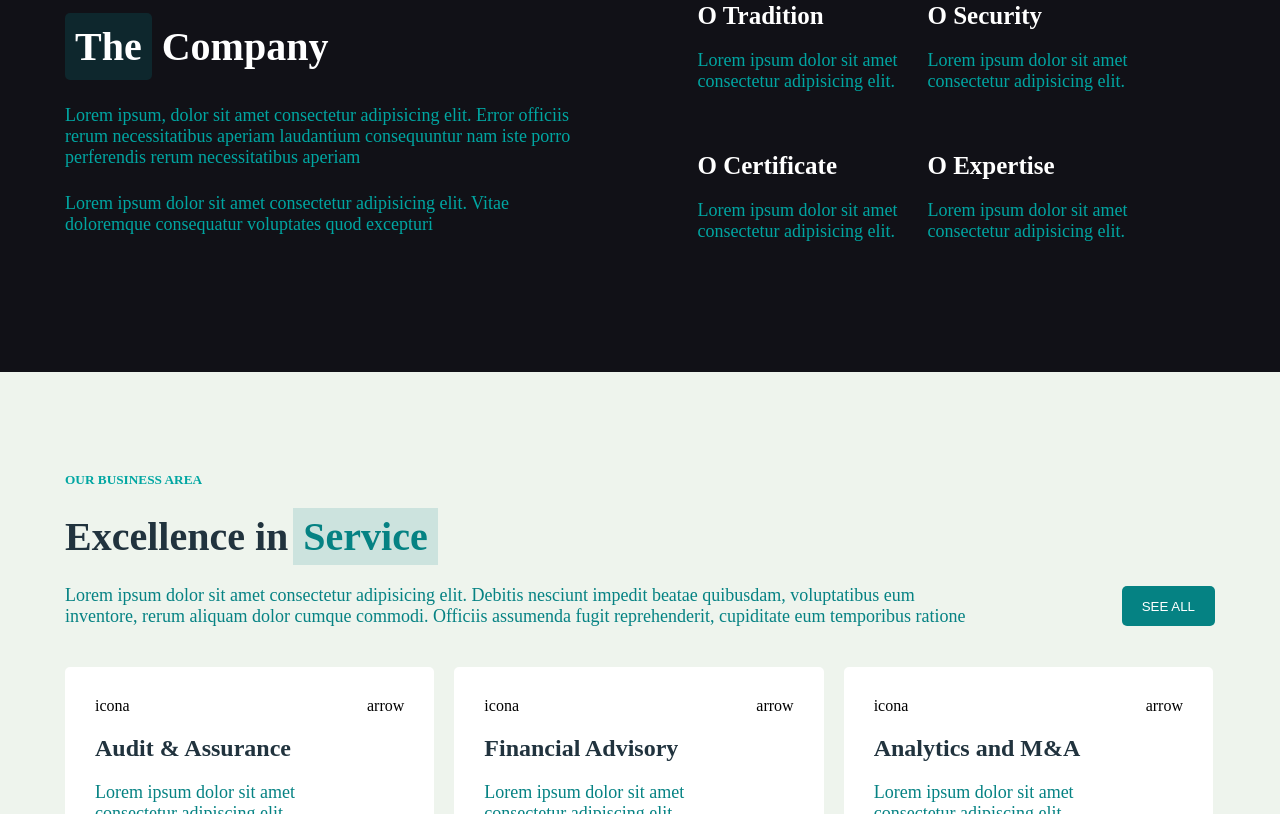
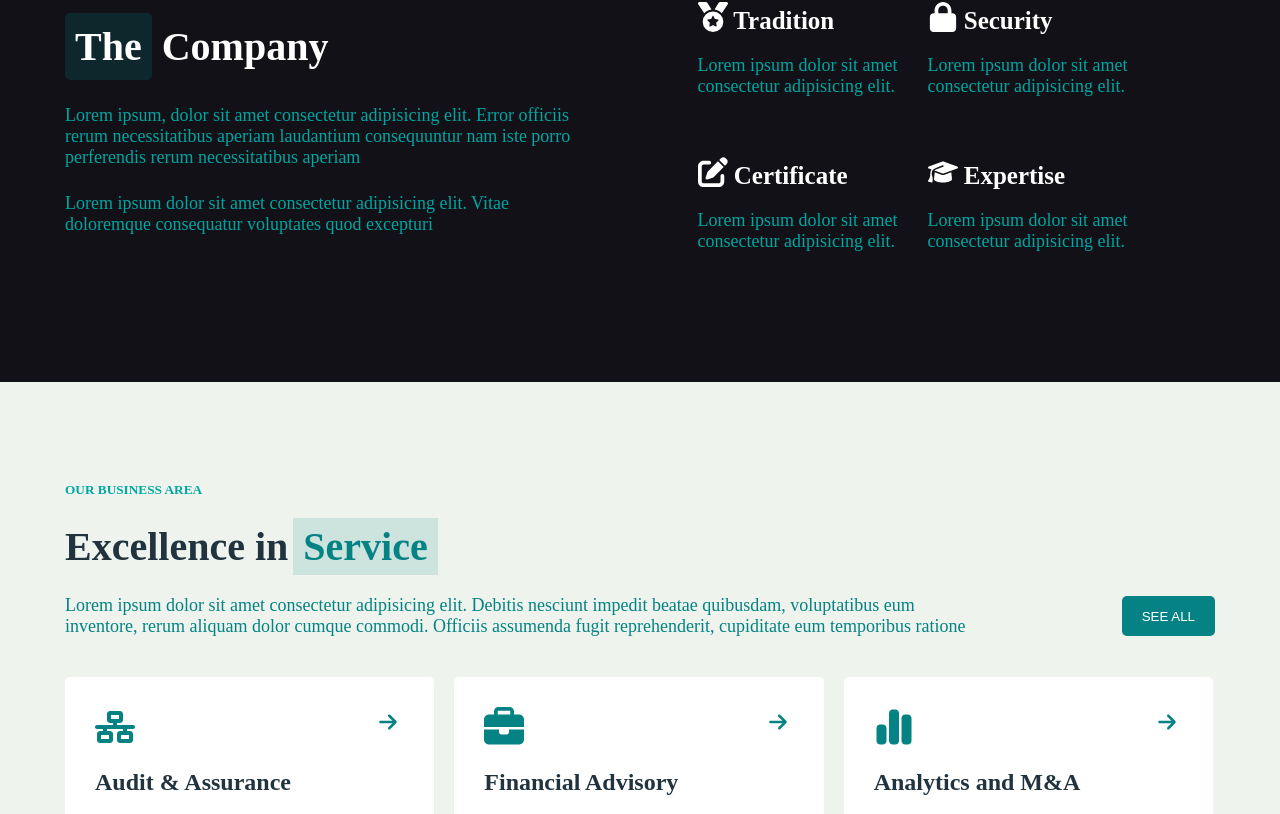
Before and after one commit to FedericoMorrillo/proj-html-vuejs, a Vue app: page / in a window 1280 px wide. Shown: the part 906-1720 px from the top of the page. Built offline with nearby package versions, Linux system fonts and the light colour scheme.

Commit message:
feat: aggiunte icone font awesome

```diff
--- a/src/components/ServiceArea.vue
+++ b/src/components/ServiceArea.vue
@@ -1,42 +1,49 @@
 <!--JS/VUE-->
 <script>
+import { faNetworkWired } from "@fortawesome/free-solid-svg-icons";
+import { faBriefcase } from "@fortawesome/free-solid-svg-icons";
+import { faChartSimple } from "@fortawesome/free-solid-svg-icons";
+import { faPlaneUp } from "@fortawesome/free-solid-svg-icons";
+import { faEarthEurope } from "@fortawesome/free-solid-svg-icons";
+import { faInbox } from "@fortawesome/free-solid-svg-icons";
+import { faArrowRight } from "@fortawesome/free-solid-svg-icons";
 export default {
     data() {
         return {
             services: [
                 {
-                    icon: "icona",
-                    arrow: "arrow",
+                    icon: faNetworkWired,
+                    arrow: faArrowRight,
                     name: "Audit & Assurance",
                     desc: "Lorem ipsum dolor sit amet consectetur adipiscing elit.",
                 },
                 {
-                    icon: "icona",
-                    arrow: "arrow",
+                    icon: faBriefcase,
+                    arrow: faArrowRight,
                     name: "Financial Advisory",
                     desc: "Lorem ipsum dolor sit amet consectetur adipiscing elit.",
                 },
                 {
-                    icon: "icona",
-                    arrow: "arrow",
+                    icon: faChartSimple,
+                    arrow: faArrowRight,
                     name: "Analytics and M&A",
                     desc: "Lorem ipsum dolor sit amet consectetur adipiscing elit.",
                 },
                 {
-                    icon: "icona",
-                    arrow: "arrow",
+                    icon: faPlaneUp,
+                    arrow: faArrowRight,
                     name: "Middle Marketing",
                     desc: "Lorem ipsum dolor sit amet consectetur adipiscing elit.",
                 },
                 {
-                    icon: "icona",
-                    arrow: "arrow",
+                    icon: faEarthEurope,
+                    arrow: faArrowRight,
                     name: "Legal Consulting",
                     desc: "Lorem ipsum dolor sit amet consectetur adipiscing elit.",
                 },
                 {
-                    icon: "icona",
-                    arrow: "arrow",
+                    icon: faInbox,
+                    arrow: faArrowRight,
                     name: "Regulatory Risk",
                     desc: "Lorem ipsum dolor sit amet consectetur adipiscing elit.",
                 },
@@ -76,12 +83,13 @@ export default {
                 <!--card-->
                 <div class="card flex" v-for="service in services">
                     <div class="col1">
-                        <div>{{ service.icon }}</div>
+                        <div><font-awesome-icon :icon=service.icon class="icon" />
+                        </div>
                         <h3>{{ service.name }}</h3>
                         <p>{{ service.desc }}</p>
                     </div>
                     <div class="col2">
-                        <div>{{ service.arrow }}</div>
+                        <div><font-awesome-icon class="icon arrow" :icon=service.arrow /></div>
                     </div>
                 </div>
                 <!--card-->
@@ -99,6 +107,19 @@ export default {
 <style scoped lang="scss">
 @import "../scss/variable.scss";
 @import "../scss/utils.scss";
+
+.icon {
+    width: 2.5rem;
+    height: 2.5rem;
+    color: #058283;
+}
+
+.arrow {
+    width: 1.25rem;
+    height: 1.25rem;
+    cursor: pointer;
+    padding: .3125rem;
+}
 
 section {
     background-color: #eef4ed;
--- a/src/components/TheCompanyArea.vue
+++ b/src/components/TheCompanyArea.vue
@@ -1,22 +1,30 @@
 <!--JS/VUE-->
 <script>
+import { faMedal } from "@fortawesome/free-solid-svg-icons";
+import { faLock } from "@fortawesome/free-solid-svg-icons";
+import { faPenToSquare } from "@fortawesome/free-solid-svg-icons";
+import { faGraduationCap } from "@fortawesome/free-solid-svg-icons";
 export default {
     data() {
         return {
             boxes: [
                 {
+                    icon: faMedal,
                     title: "Tradition",
                     desc: "Lorem ipsum dolor sit amet consectetur adipisicing elit.",
                 },
                 {
+                    icon: faLock,
                     title: "Security",
                     desc: "Lorem ipsum dolor sit amet consectetur adipisicing elit.",
                 },
                 {
+                    icon: faPenToSquare,
                     title: "Certificate",
                     desc: "Lorem ipsum dolor sit amet consectetur adipisicing elit.",
                 },
                 {
+                    icon: faGraduationCap,
                     title: "Expertise",
                     desc: "Lorem ipsum dolor sit amet consectetur adipisicing elit.",
                 },
@@ -61,7 +69,7 @@ export default {
 
                 <!--box-->
                 <div class="box" v-for="box in boxes">
-                    <h3>O {{ box.title }}</h3>
+                    <h3><span><font-awesome-icon :icon=box.icon class="icon" /></span> {{ box.title }}</h3>
                     <p>{{ box.desc }}</p>
                 </div>
                 <!--/box-->
@@ -79,6 +87,11 @@ export default {
 <!--SCSS-->
 <style scoped lang="scss">
 @import "../scss/variable.scss";
+
+.icon {
+    width: 1.875rem;
+    height: 1.875rem;
+}
 
 section {
     background-color: $backgroundDark;
--- a/src/main.js
+++ b/src/main.js
@@ -13,6 +13,37 @@ import { faLinkedinIn } from "@fortawesome/free-brands-svg-icons";
 import { faPhone } from "@fortawesome/free-solid-svg-icons";
 import { faEnvelope } from "@fortawesome/free-solid-svg-icons";
 import { faClock } from "@fortawesome/free-solid-svg-icons";
-library.add(faFacebookF, faTwitter, faLinkedinIn, faPhone, faEnvelope, faClock);
+import { faNetworkWired } from "@fortawesome/free-solid-svg-icons";
+import { faBriefcase } from "@fortawesome/free-solid-svg-icons";
+import { faChartSimple } from "@fortawesome/free-solid-svg-icons";
+import { faPlaneUp } from "@fortawesome/free-solid-svg-icons";
+import { faEarthEurope } from "@fortawesome/free-solid-svg-icons";
+import { faInbox } from "@fortawesome/free-solid-svg-icons";
+import { faArrowRight } from "@fortawesome/free-solid-svg-icons";
+import { faMedal } from "@fortawesome/free-solid-svg-icons";
+import { faLock } from "@fortawesome/free-solid-svg-icons";
+import { faPenToSquare } from "@fortawesome/free-solid-svg-icons";
+import { faGraduationCap } from "@fortawesome/free-solid-svg-icons";
+import { faQuoteRight } from "@fortawesome/free-solid-svg-icons";
+library.add(
+  faFacebookF,
+  faTwitter,
+  faLinkedinIn,
+  faPhone,
+  faEnvelope,
+  faClock,
+  faNetworkWired,
+  faBriefcase,
+  faChartSimple,
+  faPlaneUp,
+  faEarthEurope,
+  faInbox,
+  faArrowRight,
+  faMedal,
+  faLock,
+  faPenToSquare,
+  faGraduationCap,
+  faQuoteRight
+);
 
 createApp(App).component("font-awesome-icon", FontAwesomeIcon).mount("#app");
```
